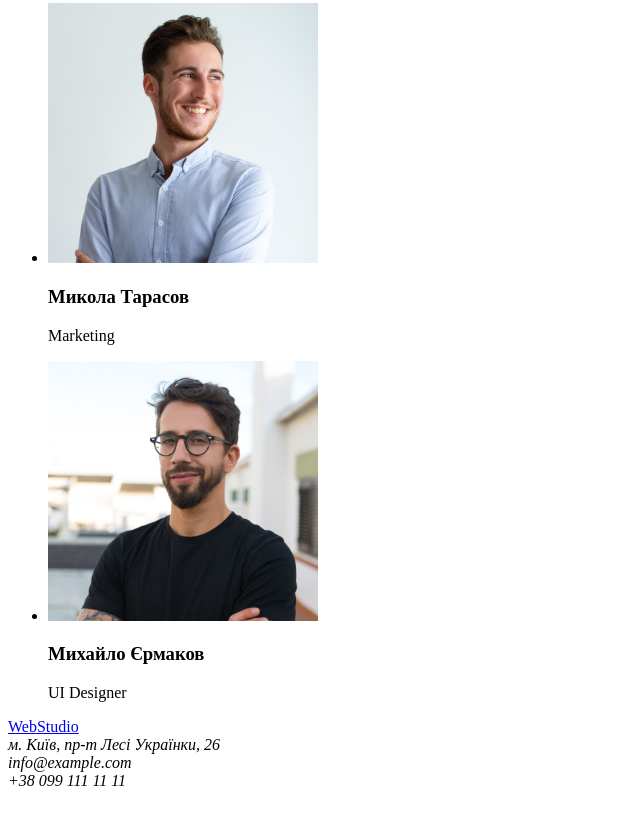
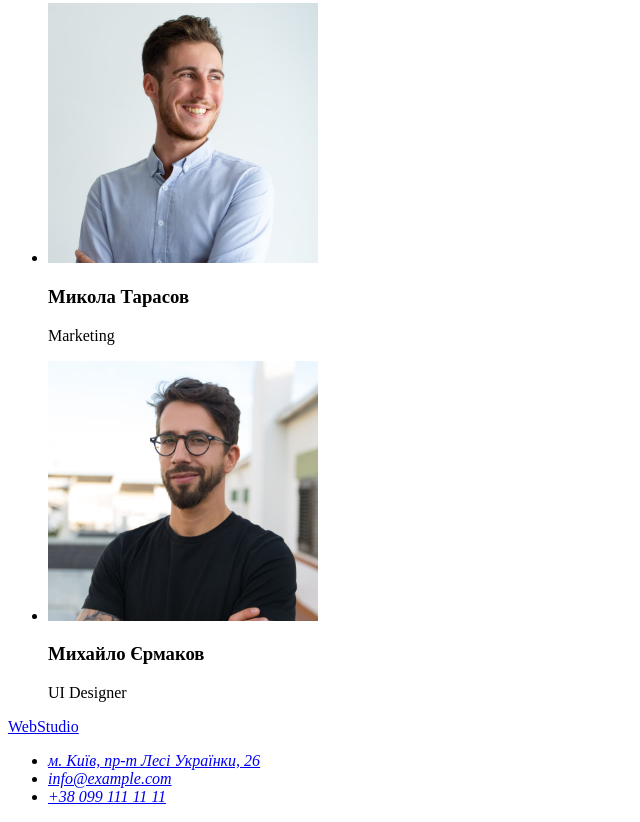
Before and after one commit to csnotgo/goit-markup-hw-01, a plain HTML site: page index.html in a window 1280 px wide. Shown: the part 2333-3155 px from the top of the page, without its empty margins (0-640 px from the left). Before the commit the page ends 3131 px from the top, so only its background shows below. Drawn offline with Linux system fonts and the light colour scheme.

Commit message:
додає спец. значення посилань
додає значення посилань в шапці та у футері та адресу огортає у список з посилань

```diff
--- a/index.html
+++ b/index.html
@@ -18,8 +18,8 @@
         </nav>
 
         <ul>
-            <li><a href="">info@devstudio.com</a></li>
-            <li><a href="">+38 096 111 11 11</a></li>
+            <li><a href="mailto:info@devstudio.com">info@devstudio.com</a></li>
+            <li><a href="tel:+380961111111">+38 096 111 11 11</a></li>
         </ul>
     </header>
 
@@ -63,9 +63,11 @@
         <a href="#"><span>Web</span>Studio</a>
 
         <address>
-        м. Київ, пр-т Лесі Українки, 26<br>
-         info@example.com<br>
-        +38 099 111 11 11
+            <ul>
+                <li><a href="https://www.google.com.ua/maps/search/%D0%BC.+%D0%9A%D0%B8%D1%97%D0%B2,+%D0%BF%D1%80-%D1%82+%D0%9B%D0%B5%D1%81%D1%96+%D0%A3%D0%BA%D1%80%D0%B0%D1%97%D0%BD%D0%BA%D0%B8,+26/@50.4262402,30.5362094,17z/data=!3m1!4b1?hl=uk" target="_blank" rel="noopener noreferrer">м. Київ, пр-т Лесі Українки, 26<br></a></li>
+                <li><a href="mailto:info@example.com">info@example.com<br></a></li>
+                <li><a href="tel:+380991111111">+38 099 111 11 11</a></li>
+            </ul>
          </address>
 
     </footer>
```
